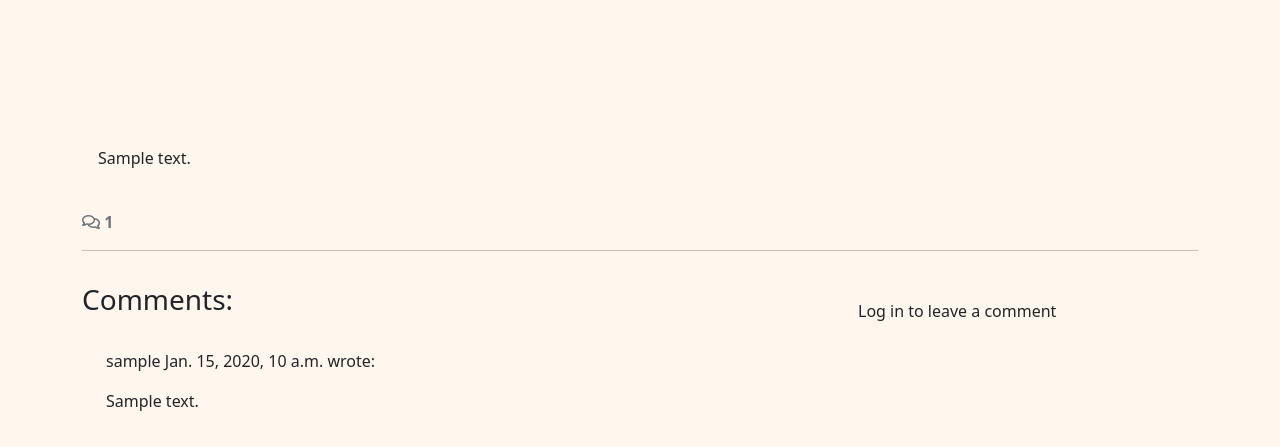
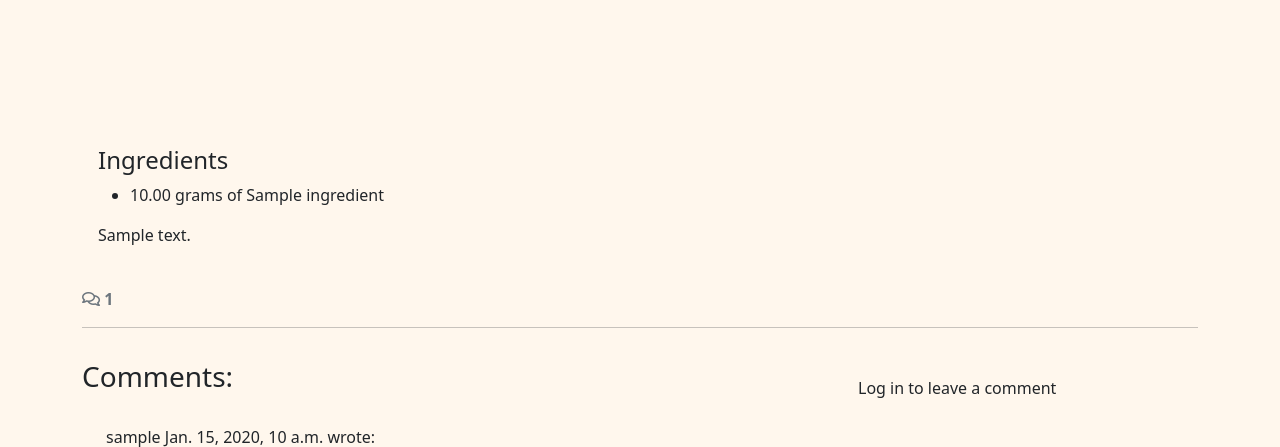
Before and after one commit to BeckyW-Design/Recipe-Blog, a Django app: a page that uses blog/templates/blog/post_detail.html in a window 1280 px wide. Shown: the part 328-775 px from the top of the page. Run offline with Django 4.2, Linux system fonts and the light colour scheme; tables that the repository leaves empty hold one stand-in row (values such as "Sample post"); some libraries are stand-ins or nearby versions; some web fonts are replaced.

Commit message:
ingredient list add

```diff
--- a/blog/templates/blog/post_detail.html
+++ b/blog/templates/blog/post_detail.html
@@ -27,8 +27,14 @@
     <div class="row">
         <div class="col card mb-4  mt-3 left  top">
             <div class="card-body">
-                <!-- The post content goes inside the card-text. -->
-                <!-- Use the | safe filter inside the template tags -->
+                    <div>
+                        <h4>Ingredients</h4>
+                        <ul>
+                            {% for ingredient in ingredients %}
+                                <li>{{ ingredient.quantity }} {{ ingredient.unit }} of {{ ingredient.name }}</li>
+                            {% endfor %}
+                        </ul>
+                    </div>
                 <article class="card-text">
                     {{ post.content | safe }}
                 </article>
```
